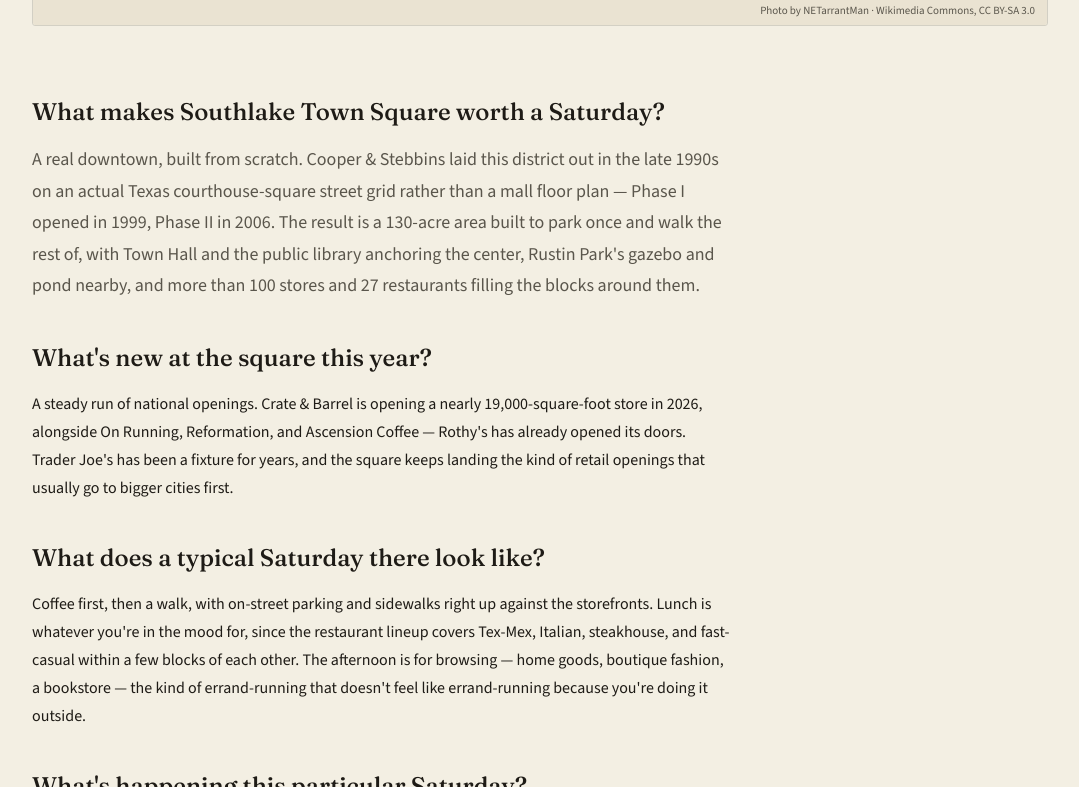
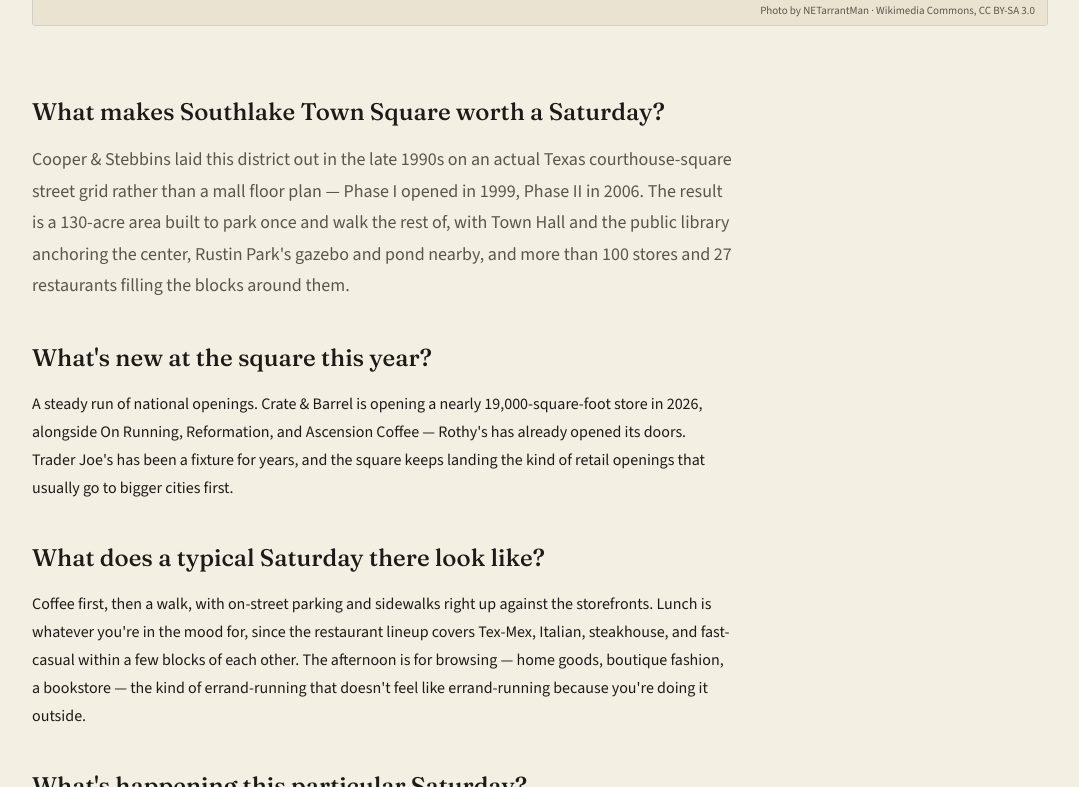
Before and after one commit to nathanielmorales7/deedanddoor, a Jekyll site: the page journal-southlake-town-square.html, which Jekyll copies as it is, in a window 1280 px wide and 900 px high, scrolled down 534 px, cut to the strip 113-900 px from the top of the window. Shown: the whole strip, without its empty margins (100-1179 px from the left). Built offline with Jekyll 4.4.1, drawn with Linux system fonts in a browser that asks for light colours.

Commit message:
Remove opening line from Southlake Town Square article

```diff
--- a/journal-southlake-town-square.html
+++ b/journal-southlake-town-square.html
@@ -158,7 +158,7 @@
       <div class="article-body">
 
         <h2>What makes Southlake Town Square worth a Saturday?</h2>
-        <p>A real downtown, built from scratch. Cooper &amp; Stebbins laid this district out in the late 1990s on an actual Texas courthouse-square street grid rather than a mall floor plan — <a href="https://en.wikipedia.org/wiki/Southlake_Town_Square" target="_blank" rel="noopener">Phase I opened in 1999, Phase II in 2006</a>. The result is a 130-acre area built to park once and walk the rest of, with Town Hall and the public library anchoring the center, Rustin Park's gazebo and pond nearby, and more than 100 stores and 27 restaurants filling the blocks around them.</p>
+        <p>Cooper &amp; Stebbins laid this district out in the late 1990s on an actual Texas courthouse-square street grid rather than a mall floor plan — <a href="https://en.wikipedia.org/wiki/Southlake_Town_Square" target="_blank" rel="noopener">Phase I opened in 1999, Phase II in 2006</a>. The result is a 130-acre area built to park once and walk the rest of, with Town Hall and the public library anchoring the center, Rustin Park's gazebo and pond nearby, and more than 100 stores and 27 restaurants filling the blocks around them.</p>
 
         <h2>What's new at the square this year?</h2>
         <p>A steady run of national openings. <a href="https://360westmagazine.com/southlake-town-square-new-stores-restaurants-2026/" target="_blank" rel="noopener">Crate &amp; Barrel is opening a nearly 19,000-square-foot store in 2026</a>, alongside On Running, Reformation, and Ascension Coffee — Rothy's has already opened its doors. Trader Joe's has been a fixture for years, and the square keeps landing the kind of retail openings that usually go to bigger cities first.</p>
```
